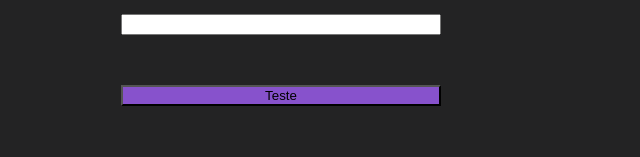
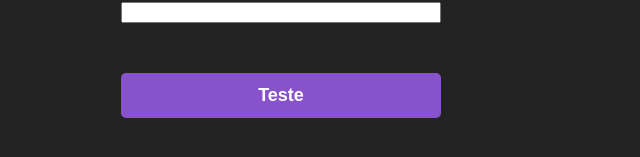
Before and after one commit to C0lliNN/GithubSearch, a React (Create React App) app: page /GithubSearch/ in a window 1280 px wide. Shown: the part 517-674 px from the top of the page, without its empty margins (359-999 px from the left). Built offline with nearby package versions, Linux system fonts and the light colour scheme.

Commit message:
Create Button Component

```diff
--- a/src/components/Button/index.tsx
+++ b/src/components/Button/index.tsx
@@ -2,6 +2,20 @@ import styled from 'styled-components';
 
 const Button = styled.button`
   background-color: ${(props) => props.theme.primary};
+  border: none;
+  outline: none;
+  padding: 12px 20px;
+  box-sizing: border-box;
+  border-radius: 5px;
+  color: #fff;
+  font-size: ${(props) => props.theme.fontSizeBig};
+  font-weight: ${(props) => props.theme.fontWeightBold};
+  cursor: pointer;
+  transition: all 0.2s ease-in-out;
+
+  &:hover {
+    background-color: #7b46c0;
+  }
 `;
 
 export default Button;
--- a/src/index.tsx
+++ b/src/index.tsx
@@ -13,6 +13,9 @@ const theme = {
   secondary: '#B2B2B2',
   fontWeightNormal: 400,
   fontWeightBold: 700,
+  fontSizeSmall: '14px',
+  fontsizeMedium: '16px',
+  fontSizeBig: '18px'
 };
 
 ReactDOM.render(
```
